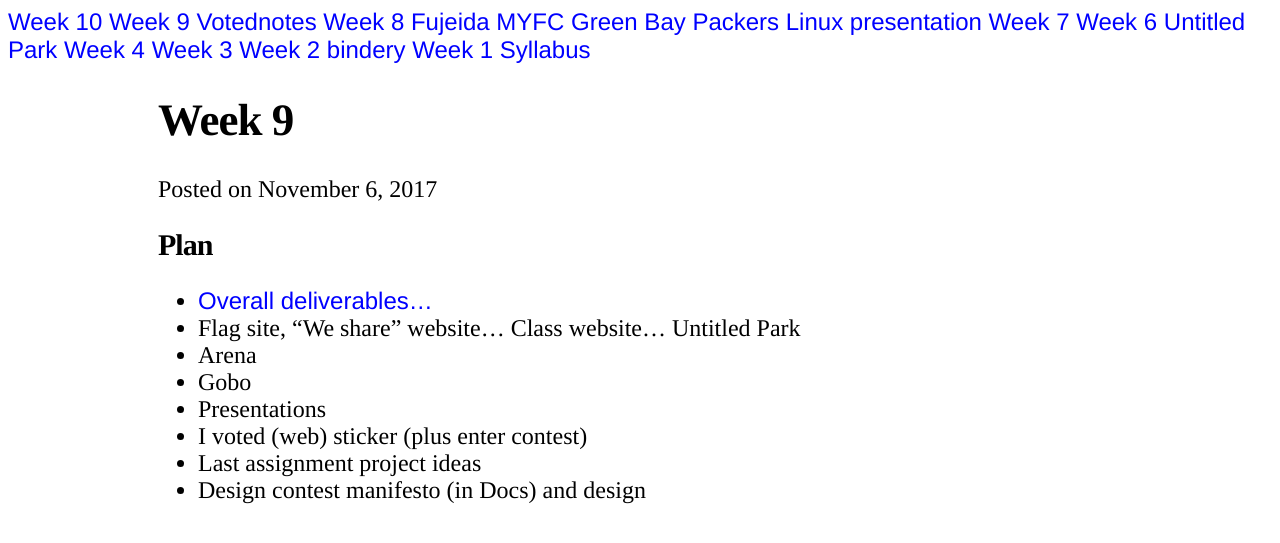
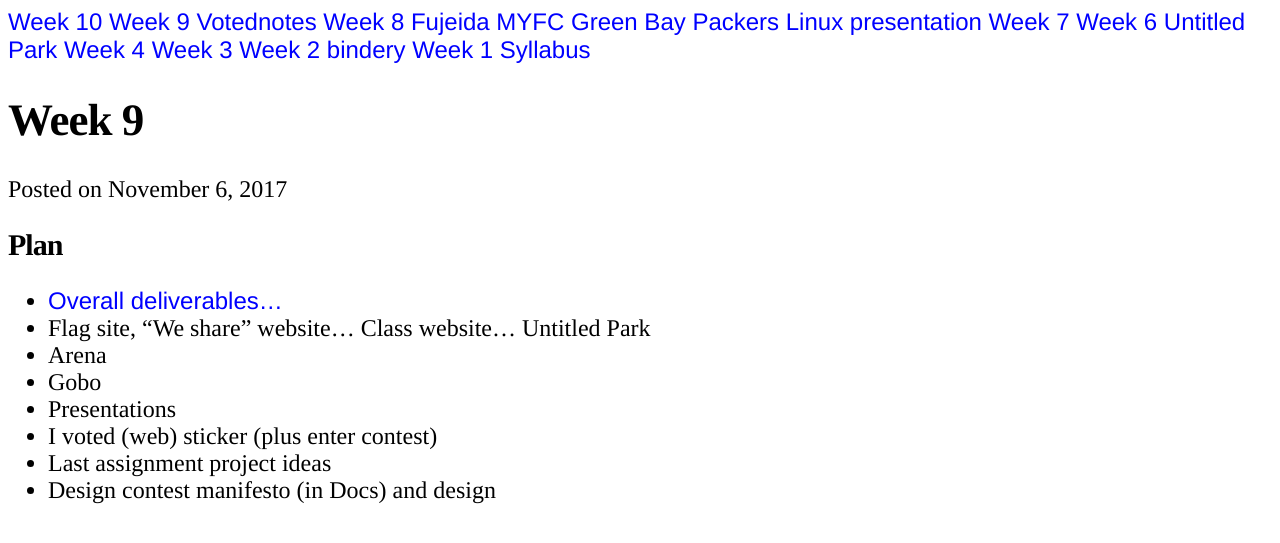
Before and after one commit to risd-gd/wd, a Jekyll site: the page built from _posts/2017-11-06-week9.md, in a window 1280 px wide. Shown: the top 543 px of the page. Built offline with Jekyll 4.4.1, drawn with Linux system fonts in a browser that asks for light colours.

Commit message:
inserting side margin

```diff
--- a/_layouts/default.html
+++ b/_layouts/default.html
@@ -4,6 +4,8 @@
       <link href="/sitecss/style.css" type="text/css" rel="stylesheet">
   </head>
   <body class="permalink">
+  <div class="leftmargin">
+  </div>
 
     {% for post in site.posts %}
 
--- a/sitecss/style.css
+++ b/sitecss/style.css
@@ -1,8 +1,18 @@
+.leftmargin {
+	position: fixed;
+	display: inline-block;
+	height: 100%;
+	width: 25%;
+	max-width: 300px;
+	padding-right: 20px;
+	margin-top: -10px;
+	margin-left: -10px;
+	color: white;
+}
+
 h1 {
 	font-family: Times, serif;
 	font-size: 45px;
-	margin-left: 150px;
-	margin-right: 150px;
 	max-width: 60ch;
 	letter-spacing: -1px;
 }
@@ -10,8 +20,6 @@
 h2 {
 	font-family: Times, serif;
 	font-size: 30px;
-	margin-left: 150px;
-	margin-right: 150px;
 	max-width: 60ch;
 	letter-spacing: -1px;
 }
@@ -40,7 +48,5 @@
 li, p {
 	font-family: Times, serif;
 	font-size: 24px;
-	margin-left: 150px;
-	margin-right: 150px;
 	max-width: 60ch;
 }
```
